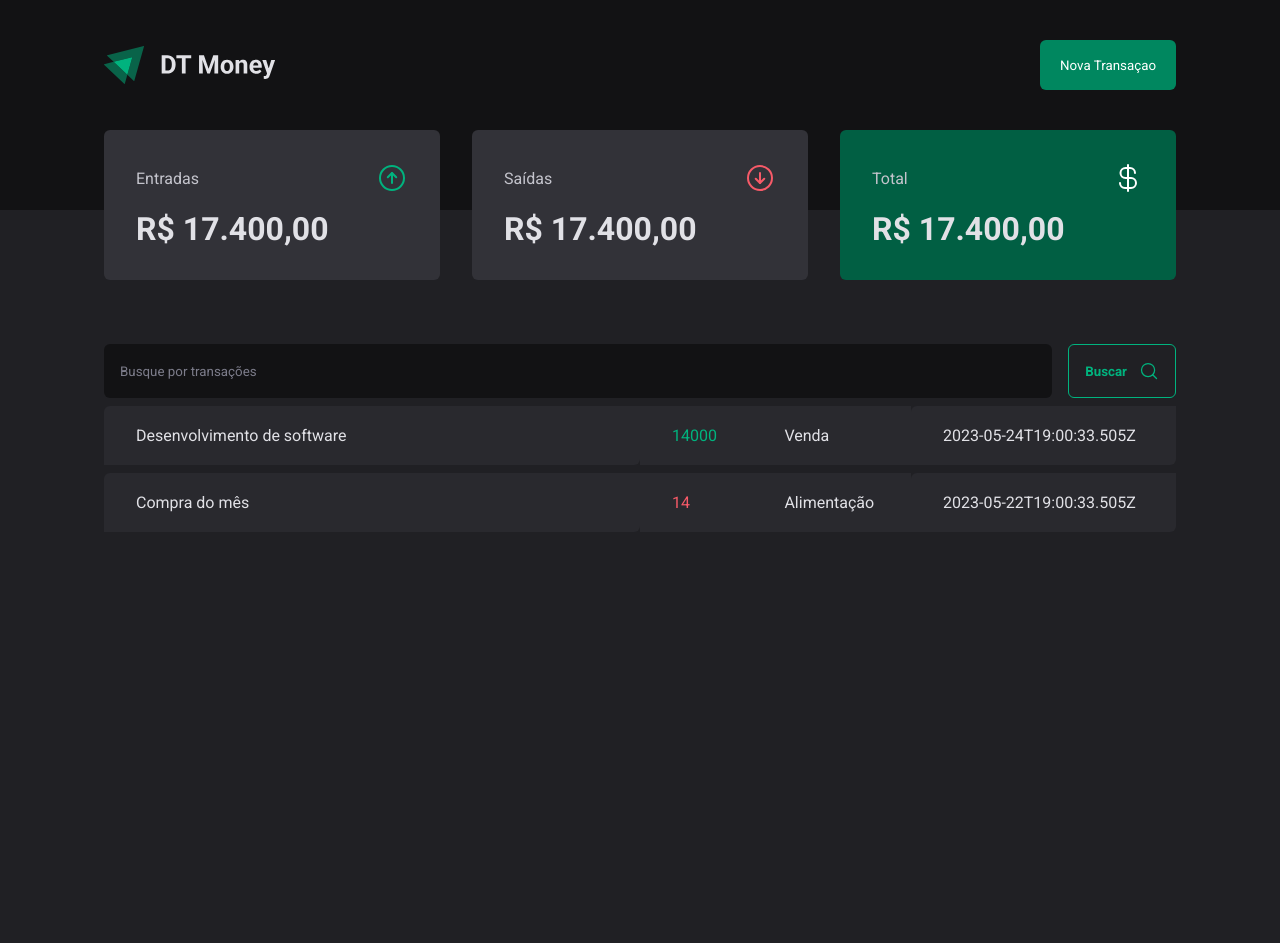
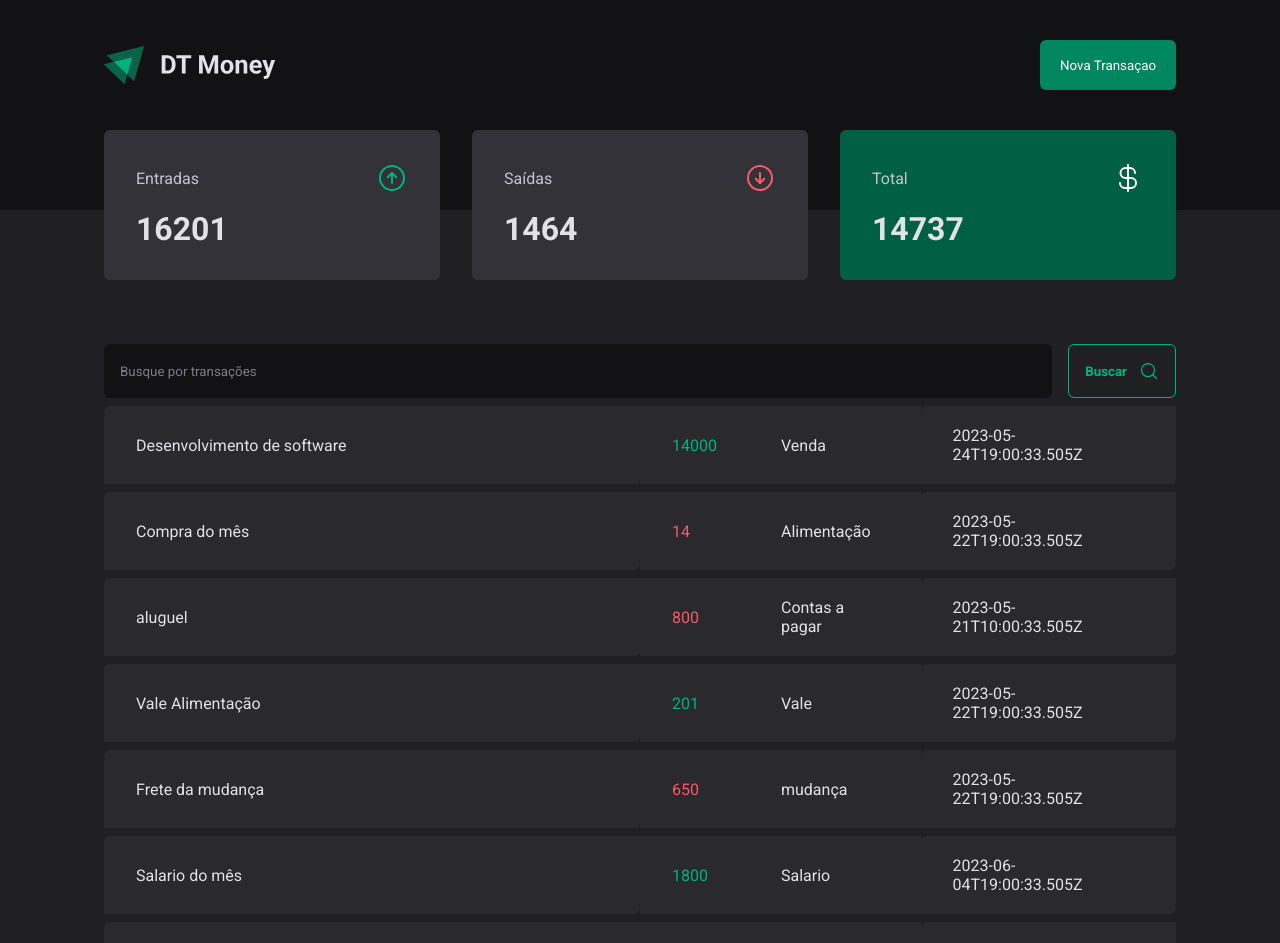
Before and after one commit to PedroLuc-cpu/DT-Money, a React (Vite) app: page / in a window 1280 px wide. Shown: the top 943 px of the page. Before the commit the page ends 800 px from the top, so only its background shows below. Built offline with nearby package versions, Linux system fonts and the light colour scheme; data requests are answered from the project's data file.

Commit message:
Commit: Conexão com a API - Calculando resumo de transações

```diff
--- a/server.json
+++ b/server.json
@@ -15,6 +15,46 @@
               "category":"Alimentação",
               "price":14,
               "createdAt":"2023-05-22T19:00:33.505Z"
+       },
+              {
+              "id": 3,
+              "description": "aluguel",
+              "type":"outcome",
+              "category":"Contas a pagar",
+              "price":800,
+              "createdAt":"2023-05-21T10:00:33.505Z"
+       },
+              {
+              "id": 4,
+              "description": "Vale Alimentação",
+              "type":"income",
+              "category":"Vale",
+              "price":201,
+              "createdAt":"2023-05-22T19:00:33.505Z"
+       },
+              {
+              "id": 5,
+              "description": "Frete da mudança",
+              "type":"outcome",
+              "category":"mudança",
+              "price":650,
+              "createdAt":"2023-05-22T19:00:33.505Z"
+       },
+              {
+              "id": 6,
+              "description": "Salario do mês",
+              "type":"income",
+              "category":"Salario",
+              "price":1800,
+              "createdAt":"2023-06-04T19:00:33.505Z"
+       },
+              {
+              "id": 7,
+              "description": "Vale Transporte",
+              "type":"income",
+              "category":"Vale",
+              "price":200,
+              "createdAt":"2023-06-01T08:00:33.505Z"
        }
 ]
 }
--- a/src/App.tsx
+++ b/src/App.tsx
@@ -2,13 +2,15 @@ import { ThemeProvider } from 'styled-components'
 import { defaultTheme } from './styles/themes/default'
 import { GlobalStyle } from './styles/themes/global'
 import { Transaction } from './pages/Transactions'
+import { TransactionProvider } from './contexts/TransactionsContext'
 
 export function App() {
 return (
        <ThemeProvider theme={defaultTheme}>
        <GlobalStyle />
-
+       <TransactionProvider>
        <Transaction />
+       </TransactionProvider>
        </ThemeProvider>
 )
 }
--- a/src/components/Summary/index.tsx
+++ b/src/components/Summary/index.tsx
@@ -1,7 +1,31 @@
 import { ArrowCircleDown, ArrowCircleUp, CurrencyDollar } from "phosphor-react";
 import { SummaryCard, SummaryContainer } from "./style";
+import { useContext } from "react";
+import { TransactionContext } from "../../contexts/TransactionsContext";
 
 export function Summary() {
+  const {transaction} = useContext(TransactionContext)
+
+  const summary = transaction.reduce(
+    (acc , transactions )=> {
+      if(transactions.type == 'income'){
+        acc.income += transactions.price
+        acc.total += transactions.price
+      }
+      else{
+        acc.outcome += transactions.price
+        acc.total -= transactions.price
+      }
+      return acc
+    },
+  {
+    income:0,
+    outcome:0,
+    total:0
+  })
+
+  console.log(summary.outcome)
+
   return (
     <SummaryContainer>
       <SummaryCard>
@@ -9,7 +33,7 @@ export function Summary() {
           <span>Entradas</span>
           <ArrowCircleUp size={32} color="#00b37e" />
         </header>
-        <strong>R$ 17.400,00</strong>
+        <strong>{summary.income}</strong>
       </SummaryCard>
 
       <SummaryCard>
@@ -17,7 +41,7 @@ export function Summary() {
           <span>Saídas</span>
           <ArrowCircleDown size={32} color="#f75a68" />
         </header>
-        <strong>R$ 17.400,00</strong>
+        <strong>{summary.outcome}</strong>
       </SummaryCard>
 
       <SummaryCard variant="green">
@@ -25,7 +49,7 @@ export function Summary() {
           <span>Total</span>
           <CurrencyDollar size={32} color="#fff" />
         </header>
-        <strong>R$ 17.400,00</strong>
+        <strong>{summary.total}</strong>
       </SummaryCard>
     </SummaryContainer>
   );
--- /dev/null
+++ b/src/contexts/TransactionsContext.tsx
@@ -0,0 +1,40 @@
+import { ReactNode, createContext, useEffect, useState } from "react";
+
+interface Transaction {
+  id: number;
+  description: string;
+  type: 'income' | 'outcome';
+  price: number;
+  category: string;
+  createdAt: string;
+}
+
+interface TransactionContextType {
+  transaction: Transaction[];
+}
+
+interface TransactionProviderProps {
+  children: ReactNode;
+}
+
+export const TransactionContext = createContext({} as TransactionContextType);
+
+export function TransactionProvider({ children }: TransactionProviderProps) {
+  const [transaction, setTransaction] = useState<Transaction[]>([]);
+
+  async function loadTransaction() {
+    const response = await fetch('http://localhost:3000/transations');
+    const data = await response.json();
+    setTransaction(data);
+  }
+
+  useEffect(() => {
+    loadTransaction();
+  }, []);
+
+  return (
+    <TransactionContext.Provider value={{ transaction }}>
+      {children}
+    </TransactionContext.Provider>
+  );
+}
--- a/src/pages/Transactions/index.tsx
+++ b/src/pages/Transactions/index.tsx
@@ -1,28 +1,15 @@
-import { useEffect, useState } from "react";
+import { useContext, useEffect, useState } from "react";
 import { Header } from "../../components/Header";
 import { Summary } from "../../components/Summary";
 import { SearchForm } from "./components/SearchForm";
 import { PriceHighlight, TransactionContainer, TransactionTable } from "./styles";
+import { TransactionContext } from "../../contexts/TransactionsContext";
 
-interface Transaction{
-  id:number;
-  description:string;
-  type: 'income'|'outcome';
-  price:number;
-  category:string;
-  createdAt: string
-}
+
 
 export function Transaction() {
-    const [transaction, setTransaction] = useState<Transaction[]>([])
 
-    async function loadTransaction(){
-       const response = await fetch('http://localhost:3000/transations');
-       const data = await response.json();
-       console.log(data);
-       setTransaction(data);
-    }
-    useEffect(() =>{loadTransaction()},[])
+  const {transaction} = useContext(TransactionContext);
 
   return (
     <div>
```
